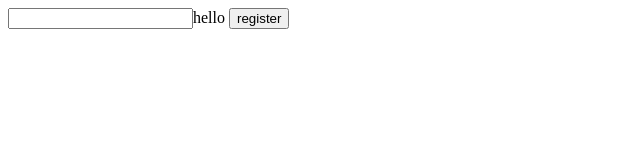
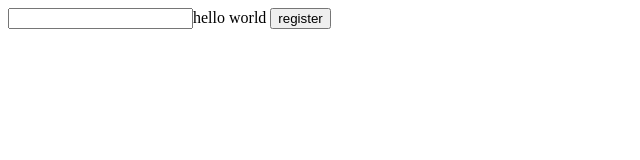
Before and after one commit to 07abishake/index, a plain HTML site: page index.html in a window 1280 px wide. Shown: the whole page, without its empty margins (0-640 px from the left). Drawn offline with Linux system fonts and the light colour scheme.

Commit message:
some change

```diff
--- a/index.html
+++ b/index.html
@@ -6,7 +6,7 @@
     <title>Document</title>
 </head>
 <body>
-    <input type="text">hello
+    <input type="text">hello world </input>
     <button>register</button>
 
 </body>
```
